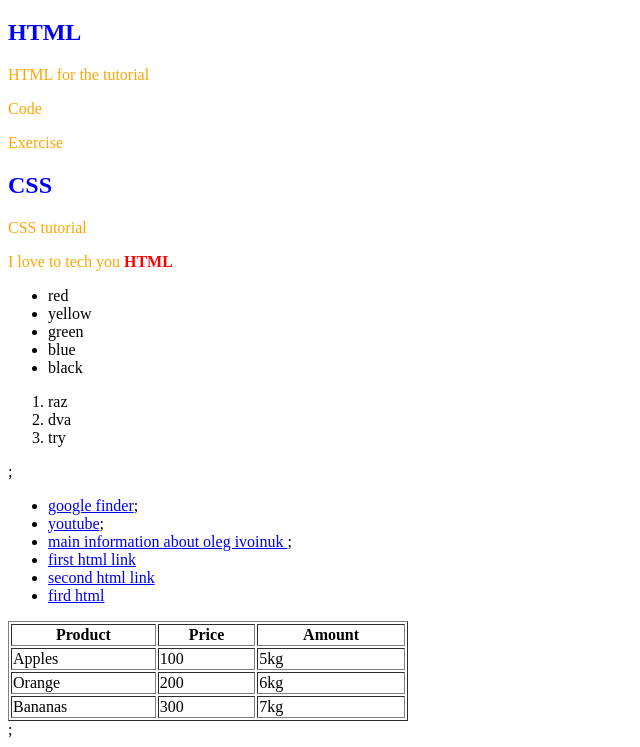
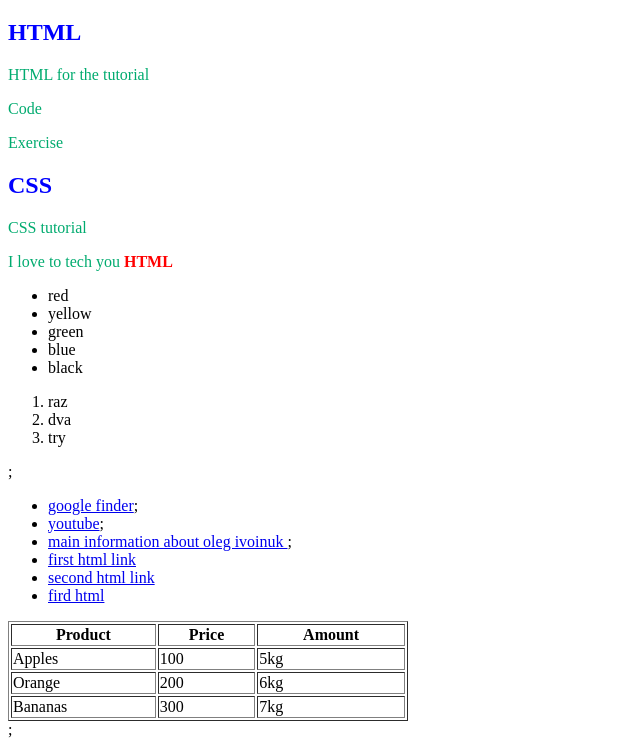
Before and after one commit to olehivoniuk/Programmimg---Plan-of-learning, a plain HTML site: page index2.html in a window 1280 px wide. Shown: the part 61-808 px from the top of the page, without its empty margins (0-640 px from the left). Drawn offline with Linux system fonts and the light colour scheme.

Commit message:
added green color to styles.css through rgb

```diff
--- a/styles.css
+++ b/styles.css
@@ -4,3 +4,6 @@ p {
 h1{color: green;}
 h2 {color: blue;}
 h3 { color: brown}
+p {
+    color: rgb(0,171,111);
+}
```
